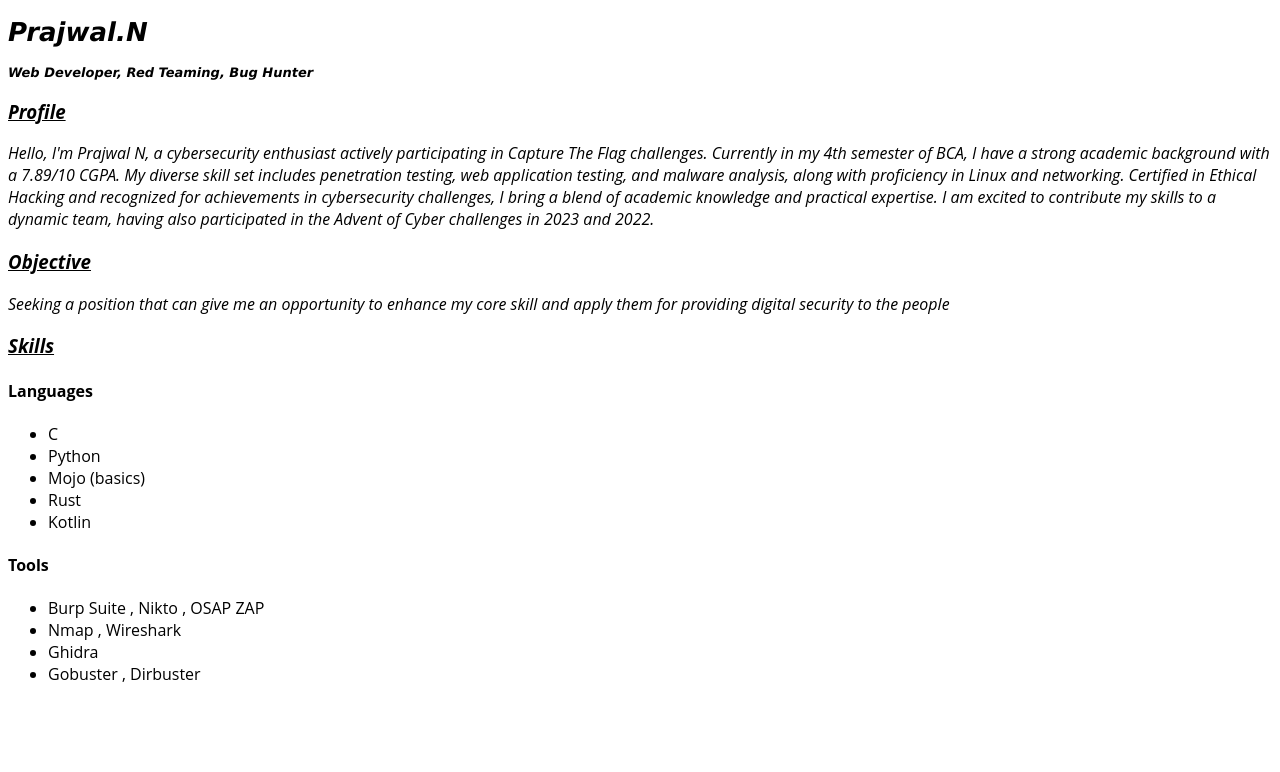
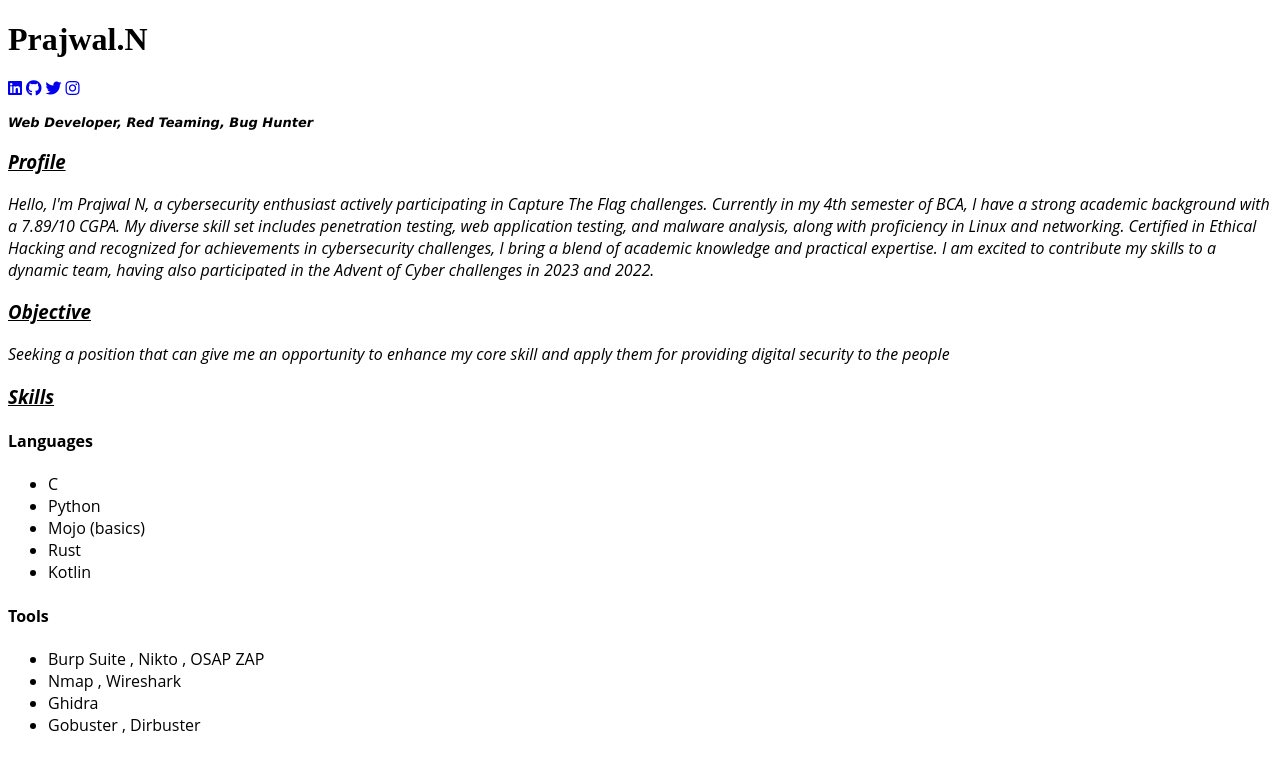
Before and after one commit to Frozepunk/Resume, a plain HTML site: page index.html in a window 1280 px wide. Drawn offline with Linux system fonts and the light colour scheme.

Commit message:
just adding icons

```diff
--- a/index.html
+++ b/index.html
@@ -4,16 +4,27 @@
     <meta charset="UTF-8">
     <meta name="viewport" content="width=device-width, initial-scale=1.0">
     <title>My Resume</title>
+    <link rel="stylesheet" href="https://cdnjs.cloudflare.com/ajax/libs/font-awesome/5.15.4/css/all.min.css">
 </head>
 <body>
+        <div>
+            <h1>Prajwal.N</h1>
+        </div>
+        <div>
+            <a href="#"><i class="fab fa-linkedin"></i></a>
+            <a href="#"><i class="fab fa-github"></i></a>
+            <a href="#"><i class="fab fa-twitter"></i></a>
+            <a href="#"><i class="fab fa-instagram"></i></a>
+        </div>
+    </nav>
+    <div>
         <font face="verdana" size="2">
             <em>
-            <h1>Prajwal.N</h1>
                 <h4>Web Developer, Red Teaming, Bug Hunter</h4>
             </em>
         </font>
         <p>
-        <font face="Open Sans" >
+            <font face="Open Sans">
                 <u><em><h3>Profile</h3></em></u>
                 <i>
                     Hello, I'm Prajwal N, a cybersecurity enthusiast actively participating in Capture The Flag challenges.
@@ -36,7 +47,6 @@
                 <u><em><h3>Skills</h3></em></u>
                 <h4>Languages</h4>
                 <ul><li>
-
                     C
                 </li>
                 <li>
@@ -72,10 +82,9 @@
                     <li>
                         Gobuster , Dirbuster
                     </li>
-
                 </ul>
             </font>
         </p>
-
+    </div>
 </body>
 </html>
```
Lines whose indentation alone changed are shown as unchanged.
